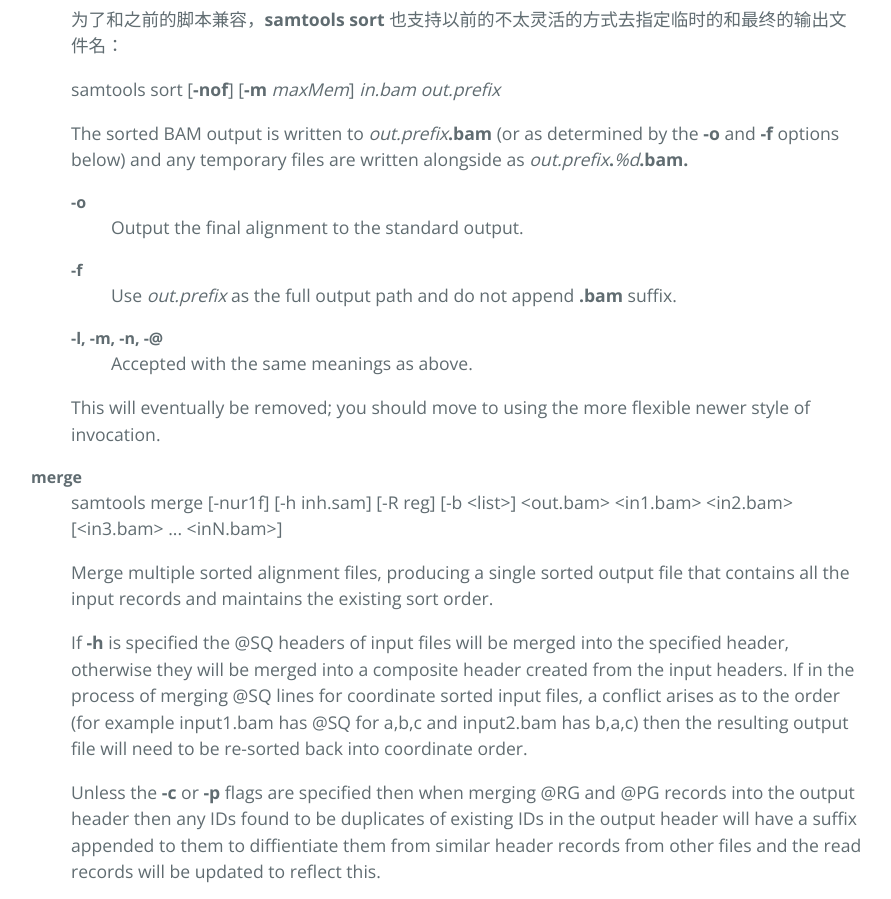
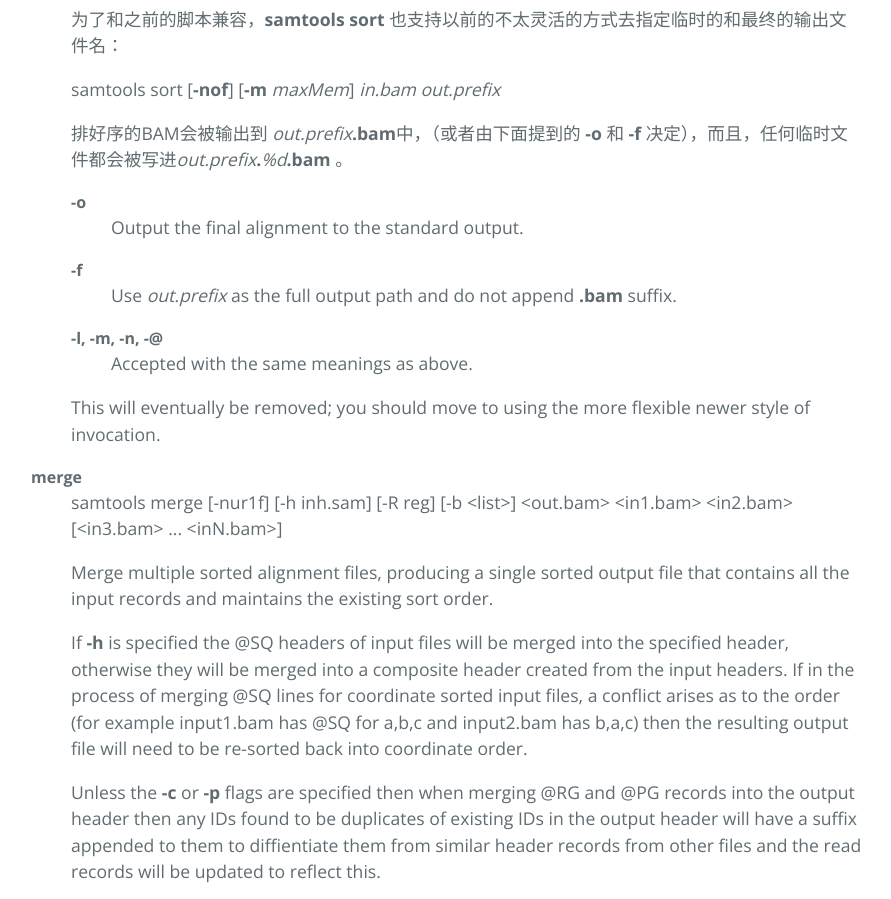
Before and after one commit to CNCBI/Samtools-Manual-CN, a plain HTML site: page index.html in a window 1280 px wide. Shown: the part 10180-11079 px from the top of the page, without its empty margins (193-1084 px from the left). Drawn offline with nearby package versions, Linux system fonts and the light colour scheme.

Commit message:
old sort

```diff
--- a/index.html
+++ b/index.html
@@ -430,14 +430,7 @@ samtools sort
 <em>maxMem</em>]
 <em>in.bam out.prefix</em>
 </p><p>
-The sorted BAM output is written to
-<em>out.prefix</em><b>.bam</b>
-(or as determined by the
-<b>-o</b>
-and
-<b>-f</b>
-options below) and any temporary files are written alongside as
-<em>out.prefix</em><b>.</b><em>%d</em><b>.bam.</b>
+排好序的BAM会被输出到 <em>out.prefix</em><b>.bam</b>中，（或者由下面提到的 <b>-o</b> 和 <b>-f</b> 决定），而且，任何临时文件都会被写进<em>out.prefix</em><b>.</b><em>%d</em><b>.bam</b> 。
 </p><p>
 </p><dl><dt><b>-o</b></dt><dd><p>
 Output the final alignment to the standard output.
```
